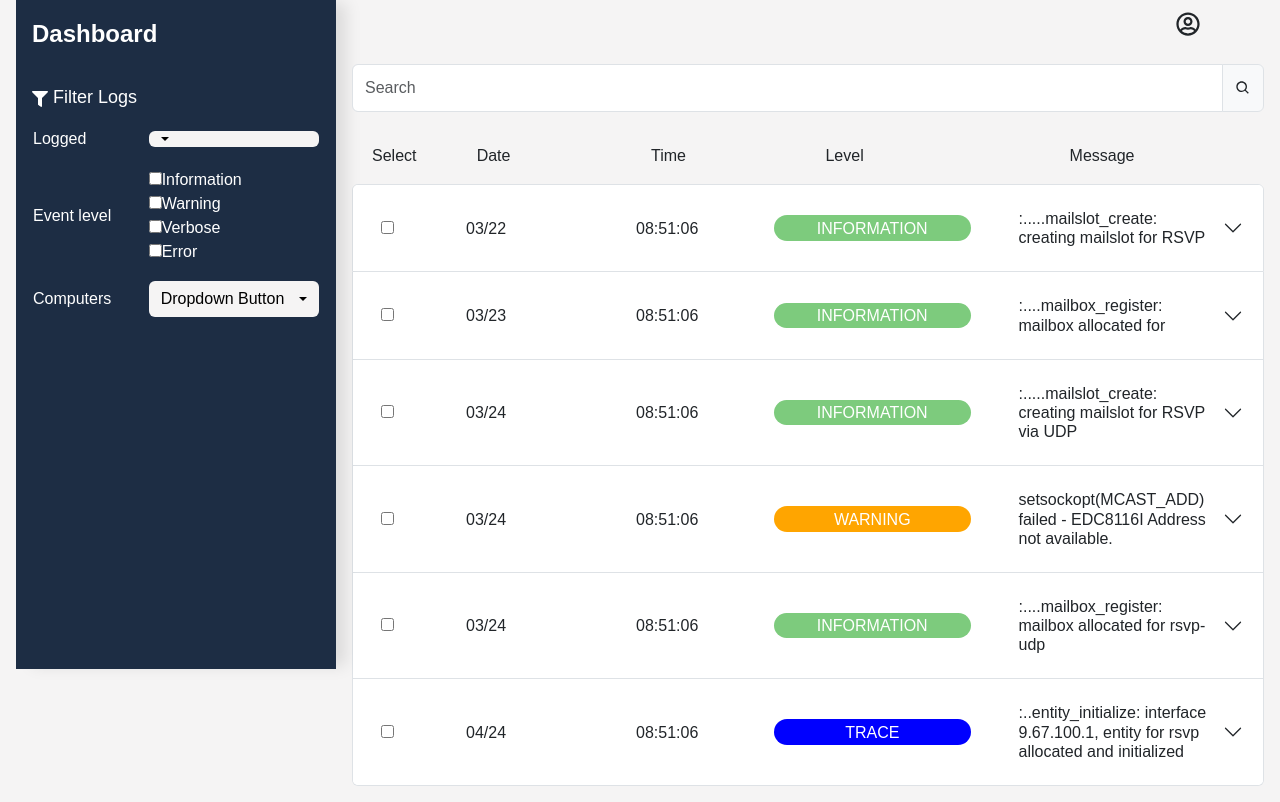
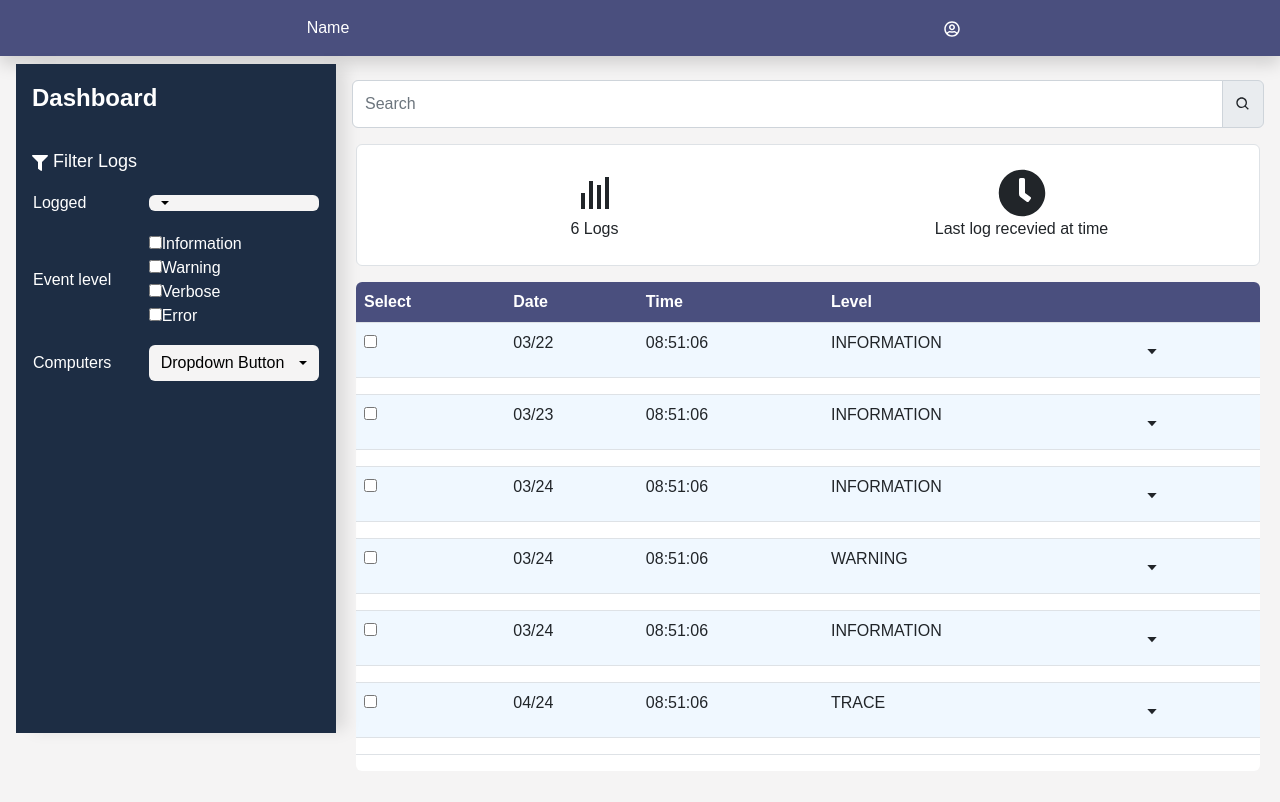
Before and after one commit to XTiNCT-7/LogFeed, a React (Create React App) app: page / in a window 1280 px wide. Built offline with nearby package versions, Linux system fonts and the light colour scheme.

Commit message:
rashmi code

```diff
--- a/package.json
+++ b/package.json
@@ -7,7 +7,11 @@
     "@testing-library/react": "^13.4.0",
     "@testing-library/user-event": "^13.5.0",
     "react": "^18.2.0",
+    "react-bootstrap": "^2.7.4",
     "react-dom": "^18.2.0",
+    "react-icons": "^4.8.0",
+    "react-router": "^6.11.1",
+    "react-router-dom": "^6.11.1",
     "react-scripts": "5.0.1",
     "web-vitals": "^2.1.4"
   },
--- a/public/index.html
+++ b/public/index.html
@@ -10,6 +10,8 @@
       content="Web site created using create-react-app"
     />
     <link rel="apple-touch-icon" href="%PUBLIC_URL%/logo192.png" />
+
+    <link href="https://cdn.jsdelivr.net/npm/bootstrap@5.2.3/dist/css/bootstrap.min.css" rel="stylesheet">
     <!--
       manifest.json provides metadata used when your web app is installed on a
       user's mobile device or desktop. See https://developers.google.com/web/fundamentals/web-app-manifest/
@@ -39,5 +41,6 @@
       To begin the development, run `npm start` or `yarn start`.
       To create a production bundle, use `npm run build` or `yarn build`.
     -->
+     <script src="https://cdn.jsdelivr.net/npm/bootstrap@5.2.3/dist/js/bootstrap.bundle.min.js"></script>
   </body>
 </html>
--- a/src/Components/Header/Header.jsx
+++ b/src/Components/Header/Header.jsx
@@ -3,10 +3,10 @@ import {FaRegUserCircle} from 'react-icons/fa';
 import './header.css';
 const Header=()=>{
   return (
-    <div className="header">
-        {/* <div>Name</div> */}
+    <header className='shadow mb-2'>
+        <div>Name</div>
         <div><FaRegUserCircle/></div>
-    </div>
+    </header>
   )
 }
 
--- a/src/Components/Header/header.css
+++ b/src/Components/Header/header.css
@@ -1,20 +1,10 @@
-.header{
-    /* display: grid;
+header{
+    display: grid;
     grid-template-columns: repeat(2,1fr);
     background: #4a4f7e;
     color: white;
     padding: 1rem;
     align-items: center;
-    justify-content: center; */
-    /* margin-left: 320px; */
-    text-align: right;
-    padding-right: 5rem;
-    height: 3rem;
-    display: flex;
-    align-items: center;
-    justify-content: end;
+    justify-content: center;
 
 }
-.header svg{
-    font-size: x-large;
-}
--- a/src/Components/Home.jsx
+++ b/src/Components/Home.jsx
@@ -4,7 +4,6 @@ import Sidebar from './Sidebar/Sidebar';
 import Log from './LogItem/Log';
 
 import './home.css';
-import {LazyLog} from 'react-lazylog';
 
 const Home=()=>{
 
@@ -18,11 +17,11 @@ const Home=()=>{
     // console.log("Home",filter)
     return (
     <>
-
+            <Header/>
             <main>
                 <Sidebar onFilter={handleFilter}/>
                 <div>
-                <Header/>
+
                 <section>
 
                     <Log levelFilterData={levelFilter} dateFilterData={dateFilter} />
--- /dev/null
+++ b/src/Components/LogItem/Log.css
@@ -0,0 +1,3 @@
+.bg-header{
+    background-color: #4a4f7e;
+ }
--- a/src/Components/LogItem/Log.jsx
+++ b/src/Components/LogItem/Log.jsx
@@ -5,6 +5,8 @@ import InputGroup from 'react-bootstrap/InputGroup';
 import {BiSearch} from 'react-icons/bi';
 import LogItem from './LogItem';
 import './LogItem.css';
+import LogSummary from './LogSummary';
+import './Log.css'
 
 
 
@@ -125,33 +127,37 @@ const Log=({levelFilterData,dateFilterData})=> {
                 <InputGroup.Text id="basic-addon2" ><BiSearch/></InputGroup.Text>
             </InputGroup>
         </div>
-        <div className="table-title">
-            <span>Select</span>
-            <span>Date</span>
-            <span>Time</span>
-            <span>Level</span>
-            <span>Message</span>
-        </div>
-        {/* <table> */}
-        <Accordion defaultActiveKey="0">
+
+        <LogSummary length={data.length} time={"time"} />
+
+        <div className='mt-3 bg-white rounded overflow-hidden m-1'>
+        <table className="table table-hover" >
+            <thead>
+                <tr className='bg-header text-white'>
+                <th>Select</th>
+                <th>Date</th>
+                <th>Time</th>
+                <th>Level</th>
+                <th></th>
+                </tr>
+            </thead>
+
+
+        <tbody>
             {jsonData.map((i,index)=>{
+                console.log(index)
+                return(
 
-                return(
-                    <>
-                        {/* // <tr> */}
-                            {/* <td> */}
+                        <LogItem data={i} index={index}/>
 
-                                <LogItem data={i} index={index} />
-                            {/* </td> */}
-                        {/* // </tr> */}
-                    {/* // </table> */}
-                    </>
                 )
             })}
-           {/* <LogItem/> */}
 
-        </Accordion>
-        {/* </table> */}
+           </tbody>
+
+
+        </table>
+        </div>
     </div>
   )
 }
--- a/src/Components/LogItem/LogItem.jsx
+++ b/src/Components/LogItem/LogItem.jsx
@@ -1,36 +1,32 @@
 import React from 'react'
 import Accordion from 'react-bootstrap/Accordion';
-const LogItem=({data,index})=> {
-    let backgroundColor='';
-    if(data.level=="INFORMATION"){
-        backgroundColor="#7dcb7d";
-    }else if(data.level=="WARNING"){
-        backgroundColor="orange";
-    }else if(data.level=="TRACE"){
-        backgroundColor="blue";
-    }
+import { BiCaretDown, BiCartDownload } from 'react-icons/bi';
+const LogItem = ({ data, index }) => {
+    console.log(index)
     return (
         <>
-        <Accordion.Item eventKey={index}>
-                <Accordion.Header>
-                    <table className="log-table">
-                        <tr>
+        <tr style={{backgroundColor: "#F0F8FF"}}>
             <td>
-                                <input type="checkbox" id="vehicle1" name="vehicle1" value="Bike"/>
-                                {/* <label for="vehicle1"> Error</label> */}
+                <input type="checkbox" id="vehicle1" name="vehicle1" value="Bike" />
             </td>
             <td>{data.date}</td>
             <td>{data.time}</td>
-                            <td ><div style={{backgroundColor}}>{data.level}</div></td>
-                            <td>{data.message}</td>
+            <td>{data.level}</td>
+            <td>
+                <button class="btn" type="button" data-bs-toggle="collapse" data-bs-target={"#ac"+index} aria-expanded="false" aria-controls="accordionContent">
+                    <BiCaretDown />
+                </button>
+            </td>
         </tr>
-                    </table>
-                    {/* {data.message} */}
-                </Accordion.Header>
-                <Accordion.Body>
-                    Additional information
-                </Accordion.Body>
-        </Accordion.Item>
+        <tr>
+            <td colSpan={5}>
+            <div class="collapse" id={"ac"+index}>
+                    <div class="card card-body">
+                        <p>{data.message}</p>
+                    </div>
+                </div>
+                </td>
+        </tr>
         </>
     )
 }
--- /dev/null
+++ b/src/Components/LogItem/LogSummary.jsx
@@ -0,0 +1,36 @@
+import React from 'react'
+import { FaClock } from 'react-icons/fa';
+import {BiBarChart} from 'react-icons/bi';
+
+export default function LogSummary({length,time}) {
+  return (
+    <div className='row bg-white border rounded p-4 m-1'>
+    <div className='col-6 text-center'>
+        <div className='row'>
+            <div className='col'>
+            <BiBarChart className='display-5 block' />
+            </div>
+        </div>
+        <div className='row'>
+            <div className='col'>
+              {length} Logs
+            </div>
+        </div>
+
+
+    </div>
+    <div className='col-6 text-center'>
+    <div className='row'>
+            <div className='col'>
+            <FaClock className='display-5 block' />
+            </div>
+        </div>
+        <div className='row'>
+            <div className='col'>
+              Last log recevied at {time}
+            </div>
+        </div>
+    </div>
+</div>
+  )
+}
--- a/src/index.js
+++ b/src/index.js
@@ -3,7 +3,6 @@ import ReactDOM from 'react-dom/client';
 import './index.css';
 import App from './App';
 import reportWebVitals from './reportWebVitals';
-import 'bootstrap/dist/css/bootstrap.min.css';
 const root = ReactDOM.createRoot(document.getElementById('root'));
 root.render(
   <React.StrictMode>
```
Also changed, not shown: 1 other file (tests, documents, lock files or other folders). Lines whose indentation alone changed are shown as unchanged.
